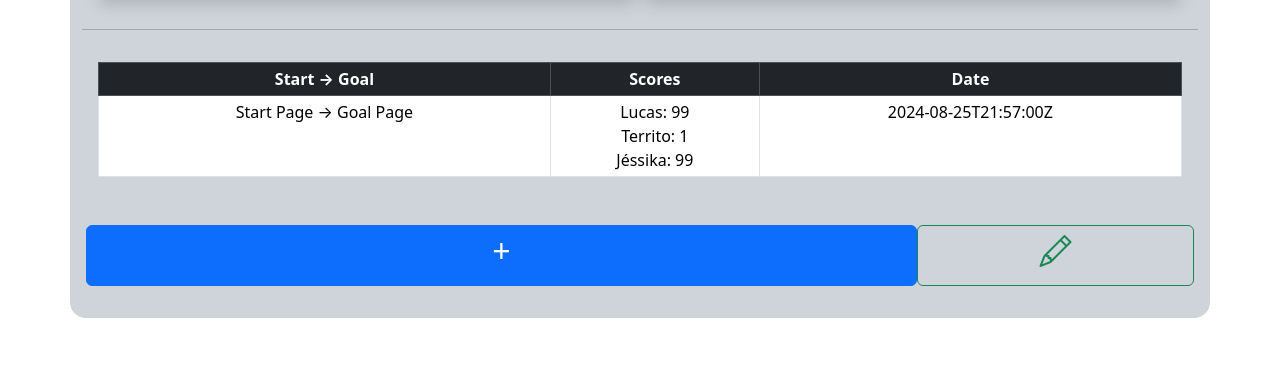
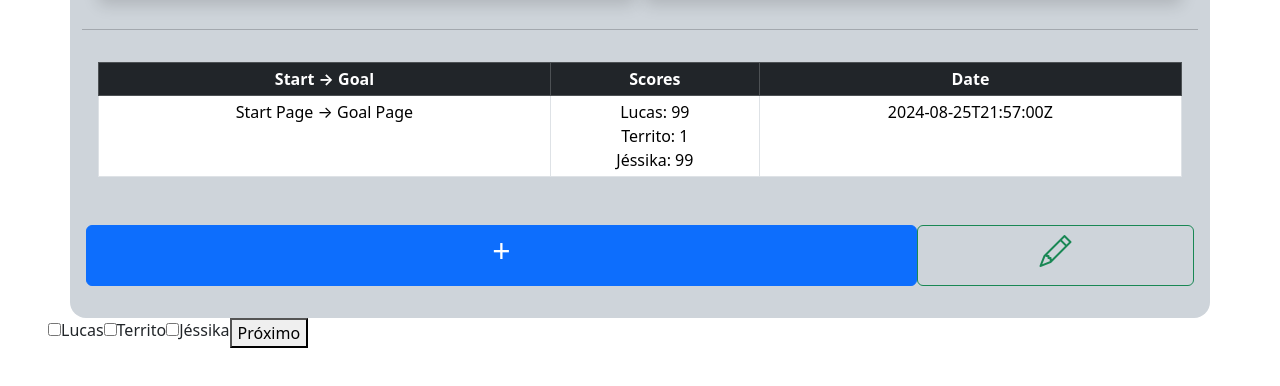
Before and after one commit to Lotaplota/wiki-game, a website with bundled scripts: page index.html in a window 1280 px wide. Shown: the part 252-638 px from the top of the page. Built offline with nearby package versions, Linux system fonts and the light colour scheme; files whose address does not match are found by name.

Commit message:
added a bit of the player selector functionality

```diff
--- a/data/players.js
+++ b/data/players.js
@@ -24,7 +24,7 @@ export function updateScore() {
 }
 
 export function orderPlayers() {
-  const decreasingPlayers = players.sort((a, b) => b.score - a.score);
+  const decreasingPlayers = [...players].sort((a, b) => b.score - a.score); // This ... thing is a bit tricky...
   return decreasingPlayers;
 }
 
--- a/index.html
+++ b/index.html
@@ -5,7 +5,7 @@
   <meta name="viewport" content="width=device-width, initial-scale=1.0">
   <title>Jelutewiki</title>
   <link rel="stylesheet" href="css/style.css">
-  <link rel="icon" type="image/x-icon" href="/favicon.ico">
+  <link rel="icon" type="" href="favicon.ico">
 
   <link rel="stylesheet" href="https://cdn.jsdelivr.net/npm/bootstrap-icons@1.13.1/font/bootstrap-icons.min.css">
   <link rel="stylesheet" href="node_modules/bootstrap/dist/css/bootstrap.min.css">
@@ -68,6 +68,11 @@
     </section>
   </main>
 
+  <form class="d-flex js-participant-selection">
+    <label><input type="checkbox" name="participant-option" value="1">player01</label>
+    <button type="submit">Próximo</button>
+  </form>
+
   <script type="module" src="scripts/general.js"></script>
 </body>
 </html>
--- a/scripts/general.js
+++ b/scripts/general.js
@@ -2,8 +2,32 @@ import { renderMatchList, matches, generateMatchId } from "../data/matches.js";
 import { getPlayer, players, updateScore, savePlayerData, orderPlayers} from '../data/players.js';
 import dayjs from 'https://unpkg.com/dayjs@1.11.10/esm/index.js';
 
+let selectedPlayers = []; // Temporary variable to store the selected players
+
 renderMatchList();
 renderPodium();
+renderParticipantSelection();
+console.log(players); // DONKEY
+
+function renderParticipantSelection() {
+  const form = document.querySelector('.js-participant-selection');
+  let html = '';
+
+  players.forEach(player => {
+    html += `
+      <label><input type="checkbox" name="participant-option" value="${player.id}">${player.name}</label>
+    `;
+  });
+
+  html += `<button type="submit">Próximo</button>`;
+
+  form.innerHTML = html;
+
+  form.addEventListener('submit', event => {
+    const checkboxes = document.querySelectorAll('input[name="participant-option"]:checked');
+    console.log(checkboxes); // CONTINUE
+  })
+}
 
 function renderPodium() {
   const playerList = orderPlayers();
```
